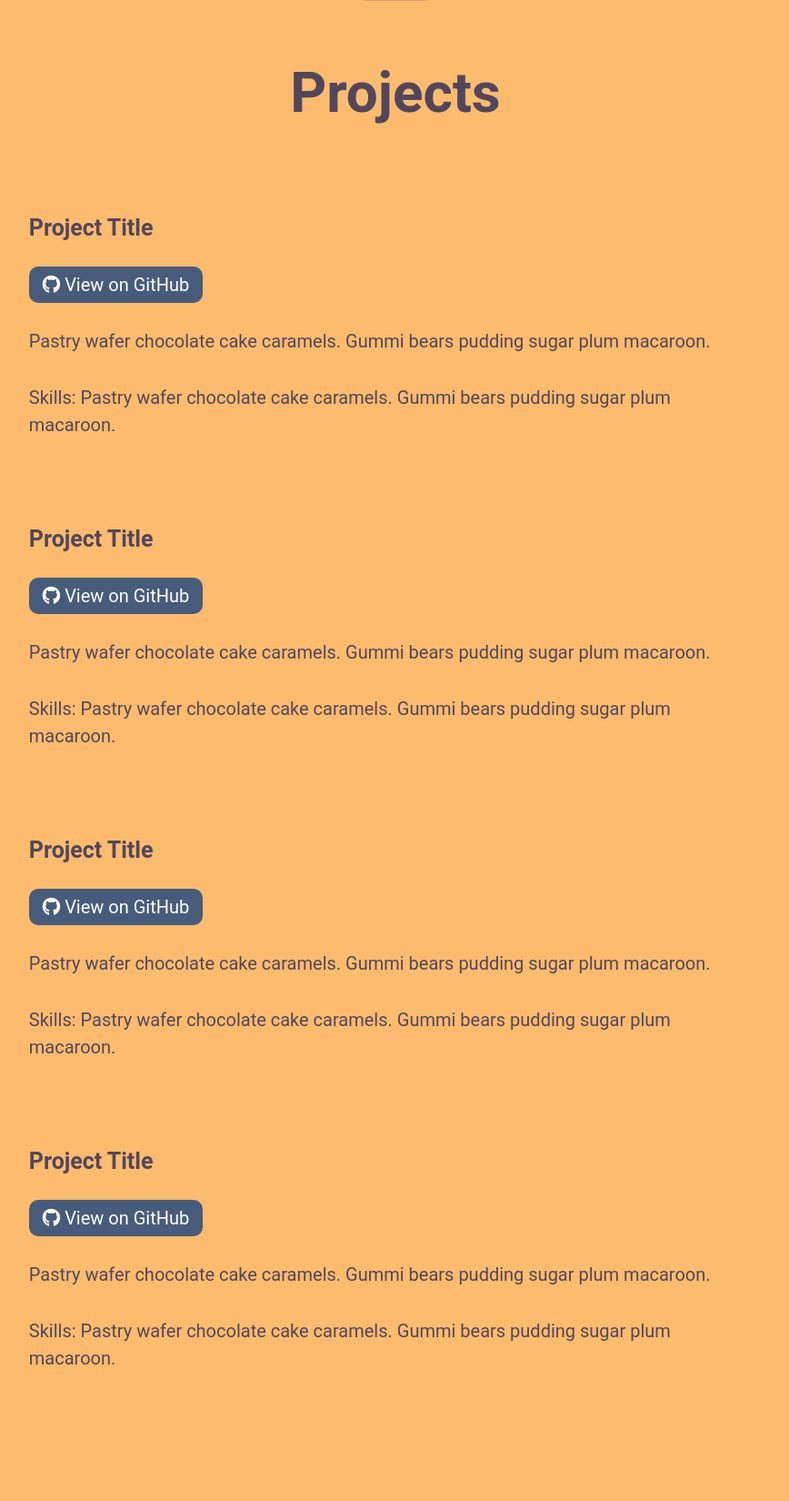
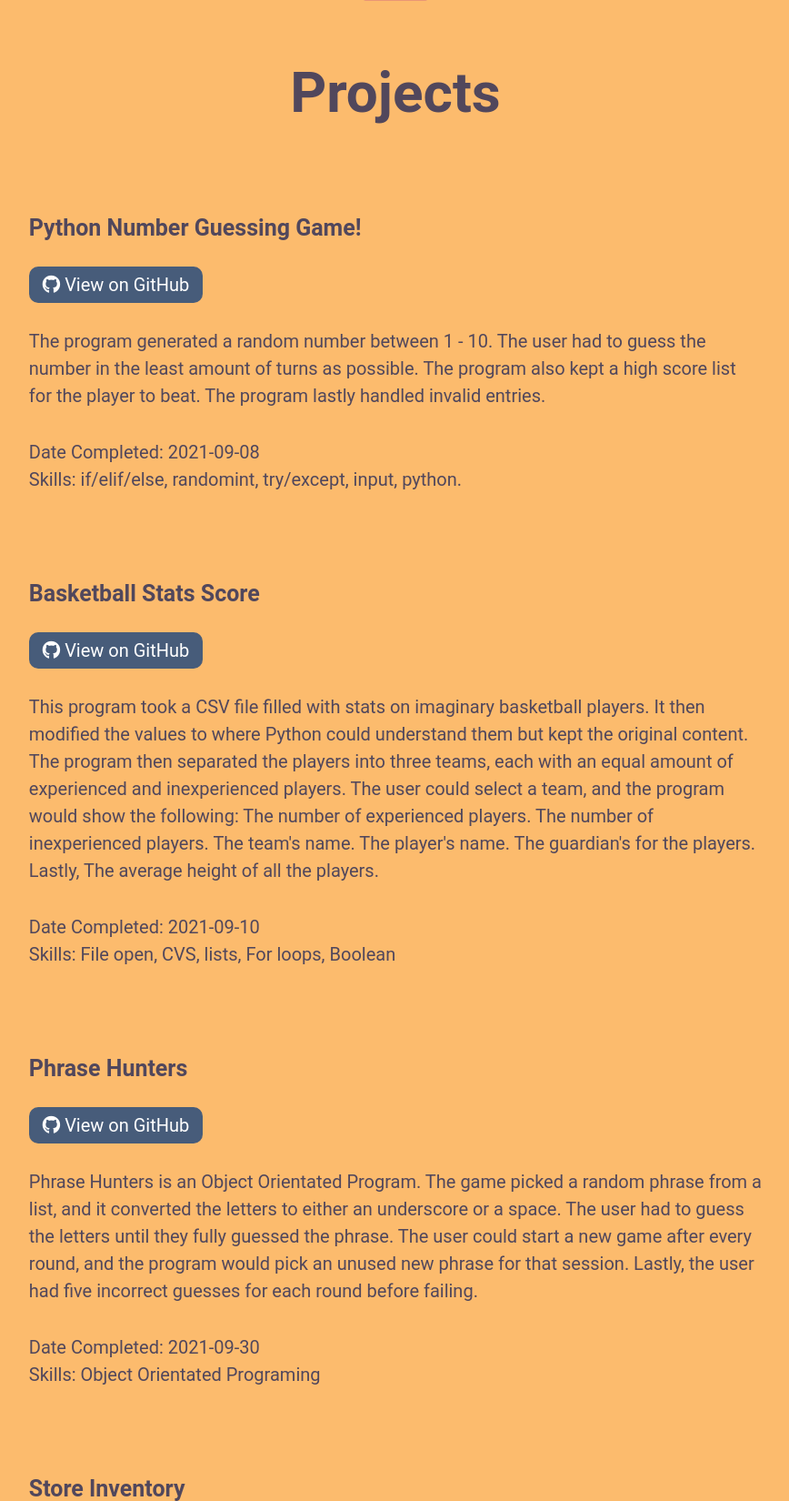
Before and after one commit to codyt07/python-sqlalchemy-portfolio-master, a Flask app: page / in a window 1280 px wide. Shown: the part 2400-4050 px from the top of the page at 91% size, without its empty margins (205-1073 px from the left). Run offline with Flask 2, Linux system fonts and the light colour scheme; data comes from the database, SQL or seed files in the repository; both versions use the stored data as it was after the commit.

Commit message:
Added the ability to add projects
Added functions to be able to add projects into the database. And also updated index.html to show the projects in the database instead of the placeholder html.

```diff
--- a/app.py
+++ b/app.py
@@ -12,15 +12,21 @@ def index():
 def add_project():
     if request.form:
         capture = request.form['date']
-        date_verified = validate_date(capture)
-        new_project = Projects(title=request.form['title'], date=date_verified,
-        description=request.form['description'], skills = request.form['skills-list'],
-        url = request.form['url'])
+        confirmed = validate_date(capture)
+        new_project = Projects(title=request.form['title'], date=confirmed,
+        description=request.form['desc'], skills = request.form['skills'],
+        url = request.form['github'])
         db.session.add(new_project)
         db.session.commit()
         return redirect(url_for('index'))
     else:
         return render_template('projectform.html')
+
+@app.route('/proejct/<id>')
+def project(id):
+    show_projects = Projects.query.get_or_404(id)
+    return render_template('index.html', show_projects=show_projects)
+
 
 def validate_date(capture):
     try:
@@ -30,8 +36,6 @@ def validate_date(capture):
         print("uh oh")
 
 
-
-
 if __name__ == '__main__':
     db.create_all()
     app.run(debug=True, port=8000, host="127.0.0.2")
--- a/templates/index.html
+++ b/templates/index.html
@@ -2,8 +2,7 @@
     {% extends 'layout.html' %}
     {% block content %}
 
-
-        <section class="header">
+    <section class="header">
             <h1>Python Developer, Lifelong Learner, Curious of the World</h1>
             <p>I see programming as an art of an engineer-minded person. Through programming, you have a blank slate to begin.
             You have the final masterpiece in mind, but to get there, you have to create. Sometimes an artist will draw a flower they want to include in the painting many times on the side. They do so to create the flower they want to add.
@@ -41,66 +40,20 @@
             <i class="fas fa-file-code"></i>
             <h2>Projects</h2>
             <div id="project-list">
+
+                {% for content in project %}
                 <div id="project1" class="a-project">
-                    <h3>Project Title</h3>
-                    <a href="#" class="github-btn">
+                    <h3>{{ content.title }}</h3>
+                    <a href="{{ content.url}}" class="github-btn">
                         <i class="fab fa-github"></i>
                         View on GitHub
                     </a>
-                    <p>
-                        Pastry wafer chocolate cake caramels.
-                        Gummi bears pudding sugar plum macaroon.
-                    </p>
-                    <p>
-                        Skills: Pastry wafer chocolate cake caramels.
-                        Gummi bears pudding sugar plum macaroon.
-                    </p>
+                    <p>{{ content.description }}</p>
+                    <p>Date Completed: {{ content.date }} </br>
+                    Skills: {{ content.skills }}</p>
                 </div>
-                <div id="project2" class="a-project">
-                    <h3>Project Title</h3>
-                    <a href="#" class="github-btn">
-                        <i class="fab fa-github"></i>
-                        View on GitHub
-                    </a>
-                    <p>
-                        Pastry wafer chocolate cake caramels.
-                        Gummi bears pudding sugar plum macaroon.
-                    </p>
-                    <p>
-                        Skills: Pastry wafer chocolate cake caramels.
-                        Gummi bears pudding sugar plum macaroon.
-                    </p>
-                </div>
-                <div id="project3" class="a-project">
-                    <h3>Project Title</h3>
-                    <a href="#" class="github-btn">
-                        <i class="fab fa-github"></i>
-                        View on GitHub
-                    </a>
-                    <p>
-                        Pastry wafer chocolate cake caramels.
-                        Gummi bears pudding sugar plum macaroon.
-                    </p>
-                    <p>
-                        Skills: Pastry wafer chocolate cake caramels.
-                        Gummi bears pudding sugar plum macaroon.
-                    </p>
-                </div>
-                <div id="project4" class="a-project">
-                    <h3>Project Title</h3>
-                    <a href="#" class="github-btn">
-                        <i class="fab fa-github"></i>
-                        View on GitHub
-                    </a>
-                    <p>
-                        Pastry wafer chocolate cake caramels.
-                        Gummi bears pudding sugar plum macaroon.
-                    </p>
-                    <p>
-                        Skills: Pastry wafer chocolate cake caramels.
-                        Gummi bears pudding sugar plum macaroon.
-                    </p>
-                </div>
+                {% endfor %}
+
             </div>
             <div id="triangle4"></div>
         </section>
--- a/templates/layout.html
+++ b/templates/layout.html
@@ -14,7 +14,7 @@
         <section class="navigation">
             <nav class="navbar navbar-expand-lg">
                 <div class="container-fluid">
-                <a class="navbar-brand" href="#">Student Name</a>
+                <a class="navbar-brand" href="#">Cody Travis</a>
                 <button class="toggle" type="button" data-bs-toggle="collapse" data-bs-target="#navbarContent" aria-controls="navbarContent" aria-expanded="false" aria-label="Toggle navigation">
                 <i class="fas fa-bars"></i>
                 </button>
```
Also changed, not shown: projects.db, validate.py (deleted).
